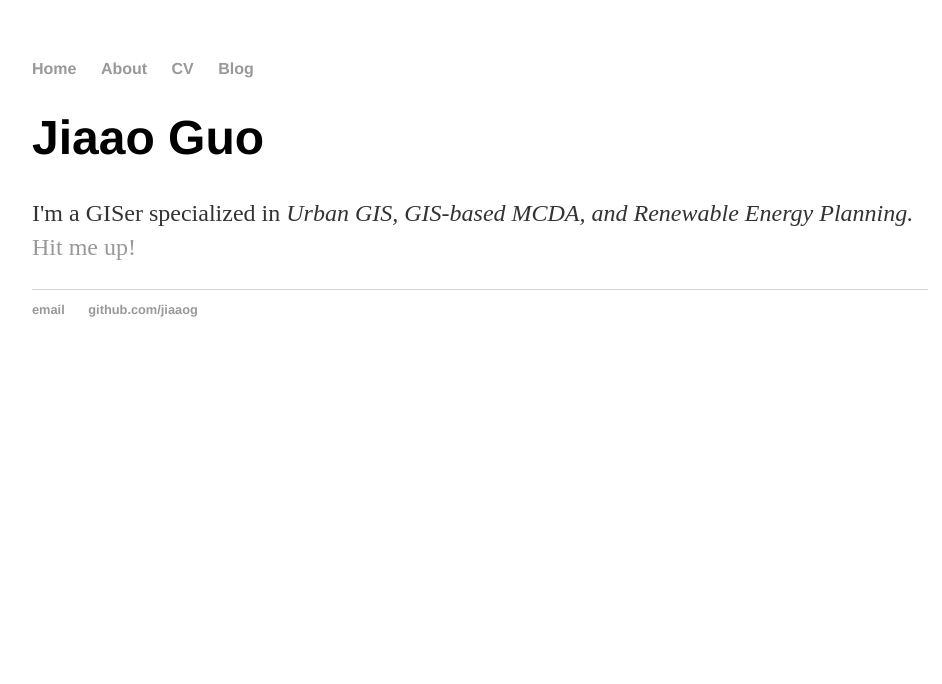
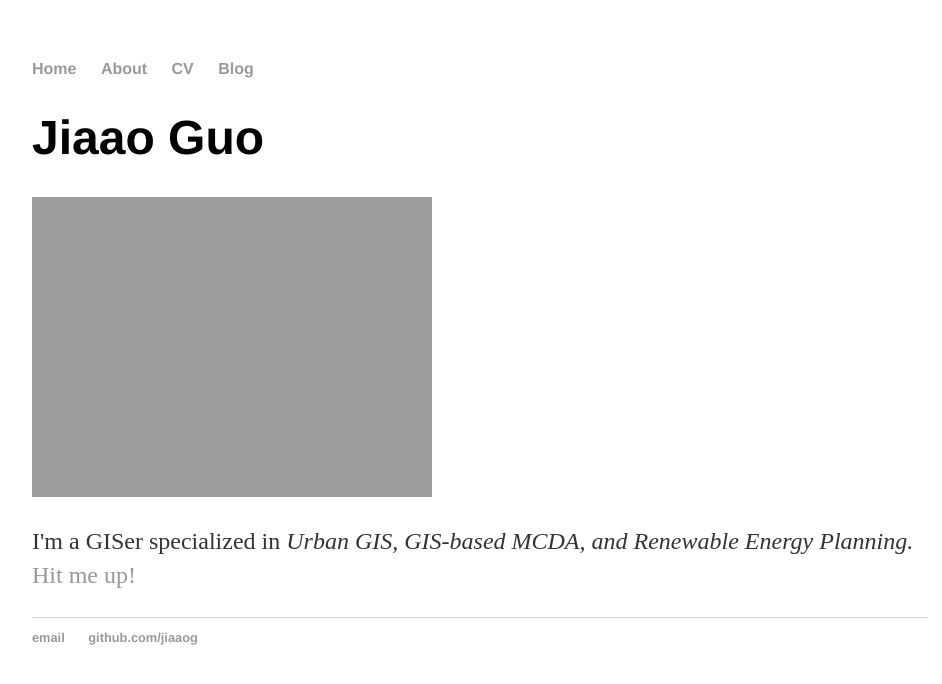
Before and after one commit to jiaaog/jiaaog.github.io, a Jekyll site: the page built from index.html, in a window 1280 px wide. Shown: the top 684 px of the page, without its empty margins (160-1102 px from the left). Built offline with Jekyll 4.4.1, drawn with Linux system fonts in a browser that asks for light colours.

Commit message:
Update index.html

```diff
--- a/index.html
+++ b/index.html
@@ -4,5 +4,6 @@ title: Jiaao Guo
 ---
 <div class="blurb">
 	<h1>Jiaao Guo</h1>
+	<img src="![rgb432_1993](https://user-images.githubusercontent.com/41793727/79026193-40e60e00-7b45-11ea-8b58-47e228d7d3a9.jpg)">
 	<p>I'm a GISer specialized in <em>Urban GIS, GIS-based MCDA, and Renewable Energy Planning. </em>  <a href="/about">Hit me up!</a></p>
 </div><!-- /.blurb -->
```
